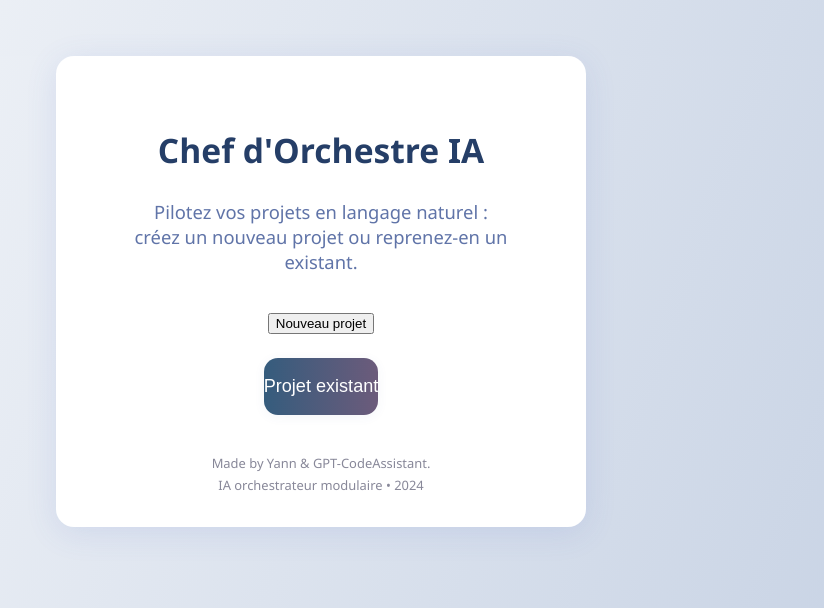
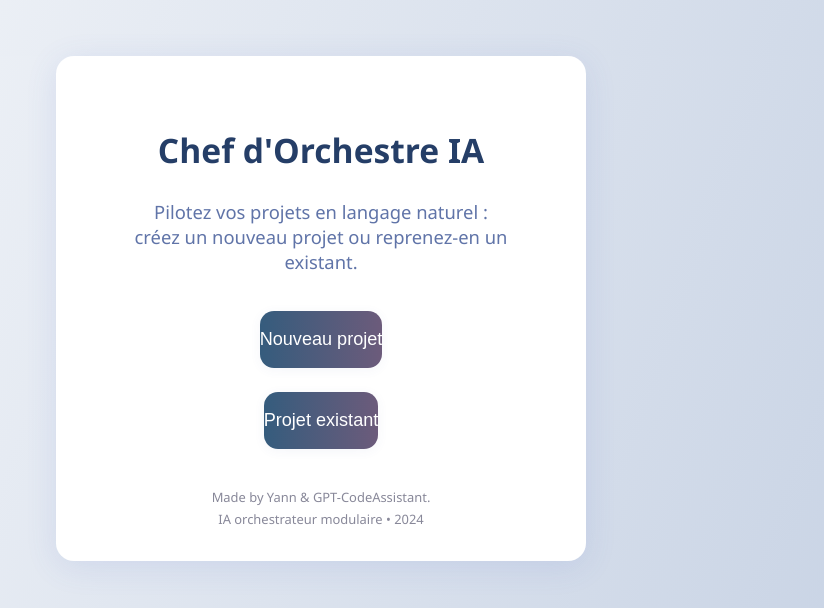
Before and after one commit to leprof06/chef_orchestre_ia, a Python web app: template templates/index.html in a window 1280 px wide. Shown: the top 608 px of the page, without its empty margins (319-1143 px from the left). Run offline with Jinja, Linux system fonts and the light colour scheme; the template is opened without the code that fills it, so the values that code supplies are empty.

Commit message:
mise à jour

```diff
--- a/orchestrator.py
+++ b/orchestrator.py
@@ -7,6 +7,7 @@ from managers.chef_ux_manager import ChefUXManager
 class Orchestrator:
     def __init__(self):
         self.logs = []
+        self.projects = {}
         self.code_state = ""
         # Instancie tous tes managers personnalisés
         self.analyse_manager = ChefAnalyseManager()
--- a/templates/index.html
+++ b/templates/index.html
@@ -24,7 +24,7 @@
         </div>
         <div class="actions">
             <form action="{{ url_for('nouveau_projet') }}" method="get">
-                <button type="submit" class="btn btn-primary">Nouveau projet</button>
+               <button type="submit" class="btn-main">Nouveau projet</button>
             </form>
             <form action="{{ url_for('projet_existant') }}" method="get">
                 <button type="submit" class="btn-main">Projet existant</button>
```
